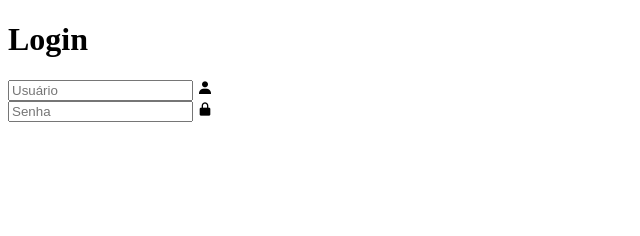
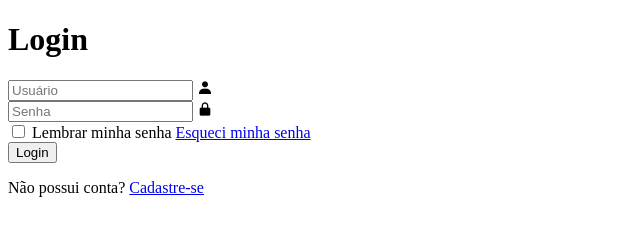
Before and after one commit to SilasCorreia8/tela-login, a plain HTML site: page index.html in a window 1280 px wide. Shown: the whole page, without its empty margins (0-640 px from the left). Drawn offline with nearby package versions, Linux system fonts and the light colour scheme.

Commit message:
feat: remember and forgot password, register account

```diff
--- a/index.html
+++ b/index.html
@@ -9,6 +9,7 @@
 </head>
 <body>
     <main class="container">
+
         <form action="">
             <h1>Login</h1>
             <div class="input-box">
@@ -19,7 +20,23 @@
                 <input placeholder="Senha" type="password">
                 <i class="bx bxs-lock-alt"></i>
             </div>
+
+            <div class="remember-forgot">
+                <label>
+                    <input type="checkbox">
+                    Lembrar minha senha
+                </label>
+                <a href="#">Esqueci minha senha</a>
+            </div>
+
+            <button type="submit">Login</button>
+
+            <div class="register-link">
+                <p>Não possui conta? <a href="#">Cadastre-se</a></p>
+            </div>
+
         </form>
+
     </main>
 </body>
 </html>
```
